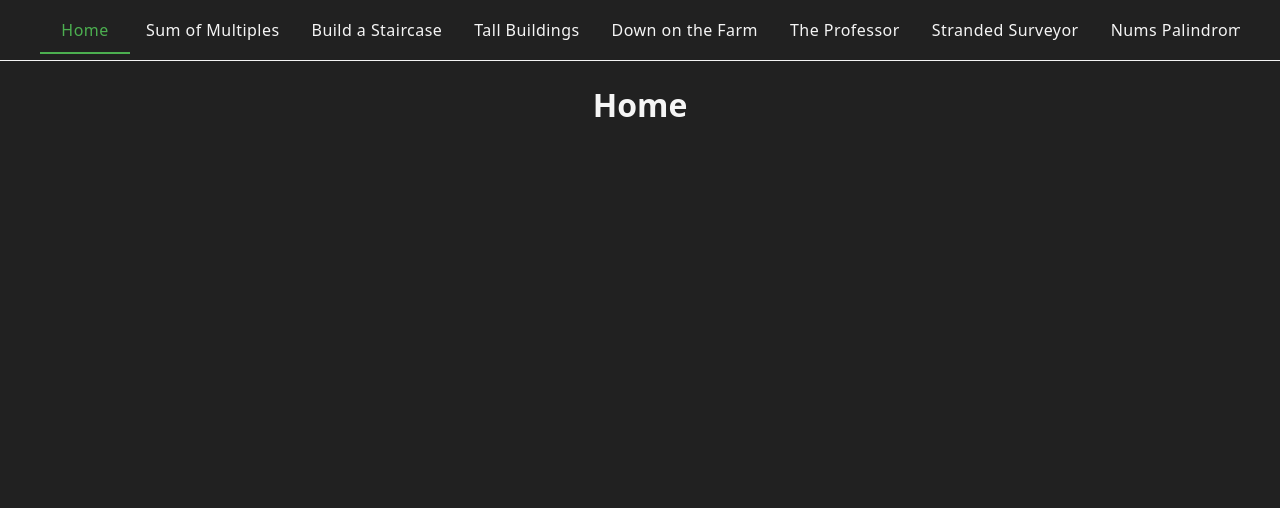
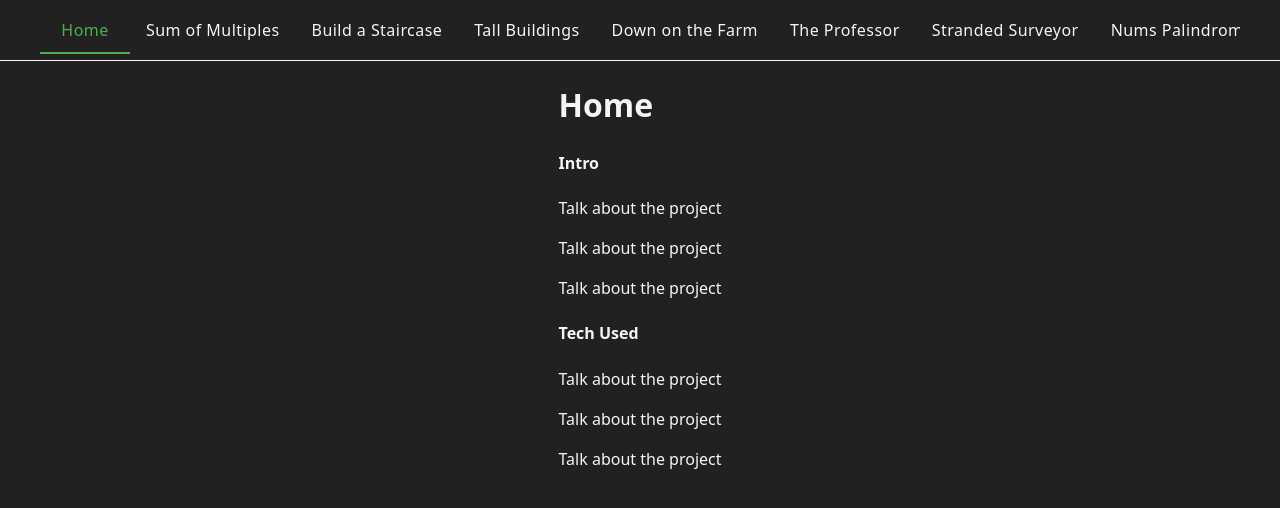
Before and after one commit to rramsey1115/algo-practice-nss, a React (Vite) app: page / in a window 1280 px wide. Shown: the top 508 px of the page. Built offline with nearby package versions, Linux system fonts and the light colour scheme.

Commit message:
added placeholder to Home view

```diff
--- a/src/Home/Home.jsx
+++ b/src/Home/Home.jsx
@@ -1,3 +1,23 @@
 export const Home = () => {
-    return(<h1>Home</h1>)
+    return (<>
+        <header className="header">
+            <h1 className="header-heading">Home</h1>
+        </header>
+        <section className="section">
+            <article className="article">
+                <div className="article-div">
+                    <h4 className="article-heading">Intro</h4>
+                    <p>Talk about the project</p>
+                    <p>Talk about the project</p>
+                    <p>Talk about the project</p>
+                </div>
+                <div className="article-div">
+                    <h4 className="article-heading">Tech Used</h4>
+                    <p>Talk about the project</p>
+                    <p>Talk about the project</p>
+                    <p>Talk about the project</p>
+                </div>
+            </article>
+        </section>
+    </>)
 }
```
Also changed, not shown: src/index.css (line endings or trailing spaces).
